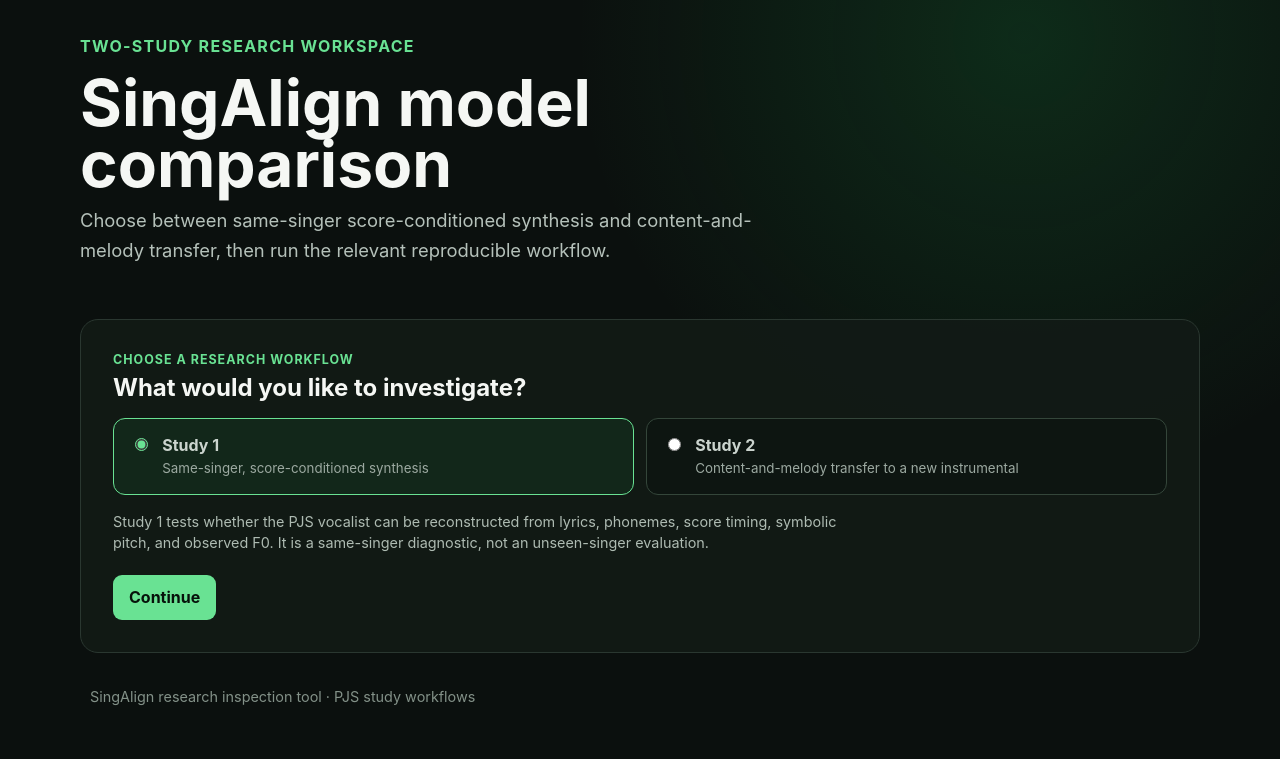
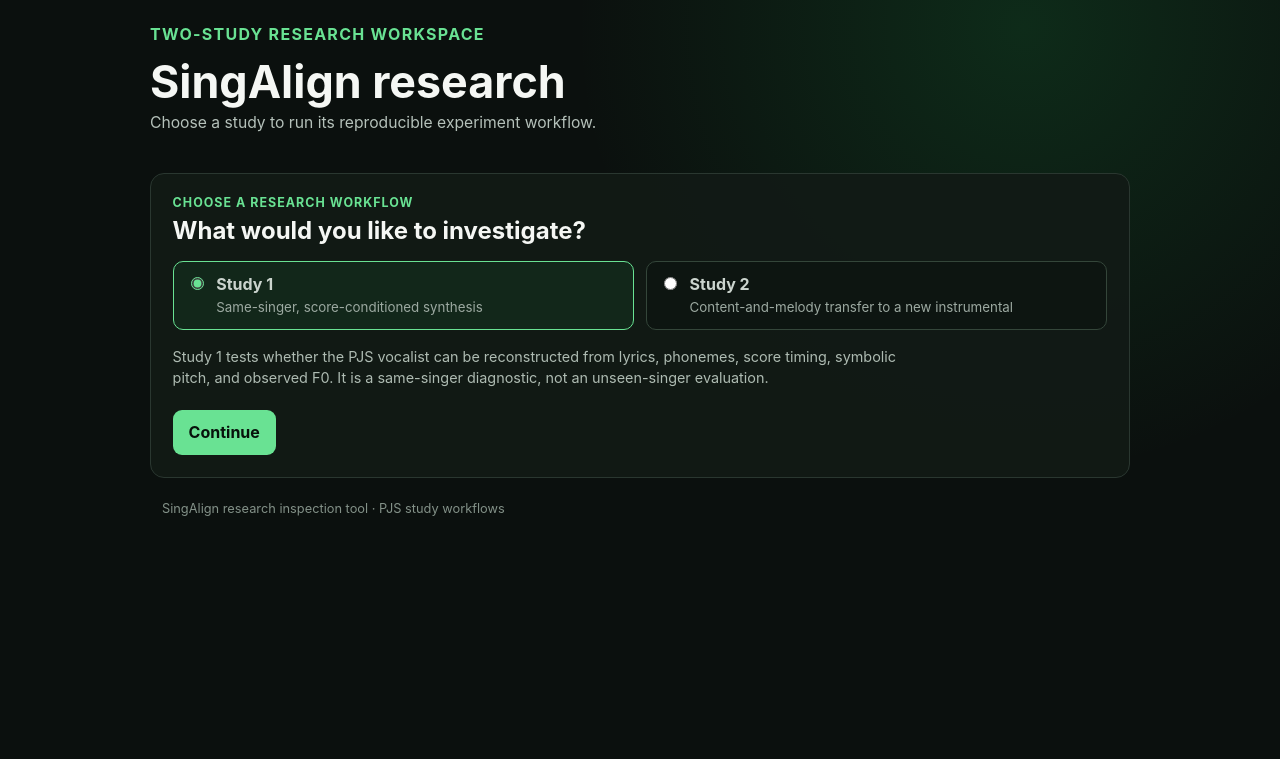
Before and after one commit to moseskim1027/singalign, a website built with Vite: page ui/index.html in a window 1280 px wide. Built offline with nearby package versions, Linux system fonts and the light colour scheme; files whose address does not match are found by name.

Commit message:
refactor: simplify research workflow UI

```diff
--- a/ui/src/main.ts
+++ b/ui/src/main.ts
@@ -16,8 +16,8 @@ if (!app) {
 app.innerHTML = `
   <header class="hero">
     <p id="landing-eyebrow" class="eyebrow">Two-study research workspace</p>
-    <h1>SingAlign model comparison</h1>
-    <p id="landing-intro" class="intro">Choose between same-singer score-conditioned synthesis and content-and-melody transfer, then run the relevant reproducible workflow.</p>
+    <h1>SingAlign research</h1>
+    <p id="landing-intro" class="intro">Choose a study to run its reproducible experiment workflow.</p>
   </header>
   <section id="landing" class="landing" aria-labelledby="landing-title">
     <p class="section-kicker">Choose a research workflow</p>
@@ -31,8 +31,8 @@ app.innerHTML = `
   </section>
   <nav id="workflow-nav" class="tabs" aria-label="Experiment workflow" hidden>
     <button type="button" class="tab active" data-tab="training">Study 1</button>
-    <button type="button" class="tab" data-tab="evaluation">Study 1 Evaluation</button>
-    <button type="button" class="tab" data-tab="comparison">Study 1 Comparison</button>
+    <button type="button" class="tab" data-tab="evaluation">Evaluation</button>
+    <button type="button" class="tab" data-tab="comparison">Results</button>
     <button type="button" class="tab" data-tab="studies">Study 2</button>
   </nav>
   <section class="tab-panel" data-panel="training" hidden>
@@ -55,7 +55,7 @@ app.innerHTML = `
   <section class="loader" aria-labelledby="evaluation-title">
     <div>
       <h2 id="evaluation-title">Evaluation interface</h2>
-      <p>Run the registered objective evaluation on the Study 1 checkpoint. Expect a versioned report and MLflow run ID, then use that ID in Comparison.</p>
+        <p>Evaluate the trained checkpoint on the fixed split. The report and MLflow run ID are used in Results.</p>
     </div>
     <form id="evaluation-form">
       <label for="evaluation-experiment">Experiment</label>
@@ -74,7 +74,7 @@ app.innerHTML = `
   <section class="loader" aria-labelledby="loader-title">
     <div>
       <h2 id="loader-title">Compare Study 1 outputs</h2>
-      <p>Paste the MLflow comparison run ID produced after evaluation to inspect paired metrics and audio artifacts.</p>
+      <p>Load the comparison run to review metrics and audio artifacts.</p>
     </div>
     <form id="run-form">
       <label for="run-id">Run ID</label>
--- a/ui/src/styles.css
+++ b/ui/src/styles.css
@@ -17,29 +17,29 @@ body {
 }
 
 main, footer {
-  width: min(1120px, calc(100% - 1.25rem));
+  width: min(980px, calc(100% - 1.5rem));
   margin: 0 auto;
 }
 
-.hero { padding: 2.25rem 0 1.25rem; }
+.hero { padding: 1.5rem 0 .8rem; }
 .eyebrow { color: #69e293; font-weight: 700; letter-spacing: .08em; text-transform: uppercase; }
 .section-kicker { margin-bottom: .35rem; color: #69e293; font-size: .78rem; font-weight: 750; letter-spacing: .08em; text-transform: uppercase; }
-h1 { max-width: 760px; margin: .3rem 0 .7rem; font-size: clamp(2.1rem, 5vw, 4rem); line-height: .96; }
+h1 { max-width: 760px; margin: .2rem 0 .45rem; font-size: clamp(1.8rem, 4vw, 2.8rem); line-height: 1; }
 h2, h3, h4, p { margin-top: 0; }
-.intro { max-width: 680px; color: #b5c1ba; font-size: 1.15rem; line-height: 1.6; }
+.intro { max-width: 680px; color: #b5c1ba; font-size: .98rem; line-height: 1.45; }
 
 .loader, .results {
   margin-bottom: 1rem;
-  padding: clamp(.9rem, 2vw, 1.35rem);
+  padding: clamp(.8rem, 2vw, 1.1rem);
   border: 1px solid #2a3730;
   border-radius: 18px;
   background: rgba(18, 26, 22, .9);
   box-shadow: 0 24px 80px rgba(0, 0, 0, .25);
 }
-.landing { margin: 1rem 0; padding: clamp(1.25rem, 3vw, 2rem); border: 1px solid #2a3730; border-radius: 18px; background: rgba(18, 26, 22, .9); }
+.landing { margin: .6rem 0; padding: clamp(1rem, 2vw, 1.35rem); border: 1px solid #2a3730; border-radius: 14px; background: rgba(18, 26, 22, .9); }
 .landing h2 { margin-bottom: 1rem; }
 .study-choices { display: grid; grid-template-columns: repeat(2, minmax(0, 1fr)); gap: .75rem; margin-bottom: 1rem; }
-.study-choice { display: flex; gap: .7rem; align-items: flex-start; margin: 0; padding: 1rem; border: 1px solid #34463a; border-radius: 12px; background: #0d1511; cursor: pointer; }
+.study-choice { display: flex; gap: .6rem; align-items: flex-start; margin: 0; padding: .75rem; border: 1px solid #34463a; border-radius: 10px; background: #0d1511; cursor: pointer; }
 .study-choice:has(input:checked) { border-color: #69e293; background: #12271a; }
 .study-choice input { flex: 0 0 auto; margin-top: .2rem; accent-color: #69e293; }
 .study-choice strong, .study-choice small { display: block; }
@@ -81,7 +81,7 @@ button:disabled { cursor: not-allowed; opacity: .4; }
 .results-heading p, .example-header p { color: #9ca9a1; }
 .table-wrap { overflow-x: auto; }
 table { width: 100%; border-collapse: collapse; }
-th, td { padding: .8rem; border-bottom: 1px solid #2a3730; text-align: right; white-space: nowrap; }
+th, td { padding: .55rem .65rem; border-bottom: 1px solid #2a3730; text-align: right; white-space: nowrap; }
 th:first-child { text-align: left; }
 thead th { color: #97a79d; font-size: .78rem; letter-spacing: .05em; text-transform: uppercase; }
 tbody th { text-transform: capitalize; }
@@ -95,7 +95,7 @@ audio { width: 100%; }
 .navigation { display: flex; justify-content: flex-end; gap: .6rem; margin-top: 1rem; }
 .navigation button { color: #d9e1dc; background: #27342c; }
 
-footer { padding: 1rem 0 3rem; color: #839188; font-size: .9rem; line-height: 1.6; }
+footer { padding: .75rem 0 1.5rem; color: #839188; font-size: .8rem; line-height: 1.5; }
 footer strong { color: #afbbb4; }
 .evaluation-footnote { margin: .75rem 0 0; color: #839188; font-size: .85rem; line-height: 1.5; }
 code { color: #98efb6; }
```
